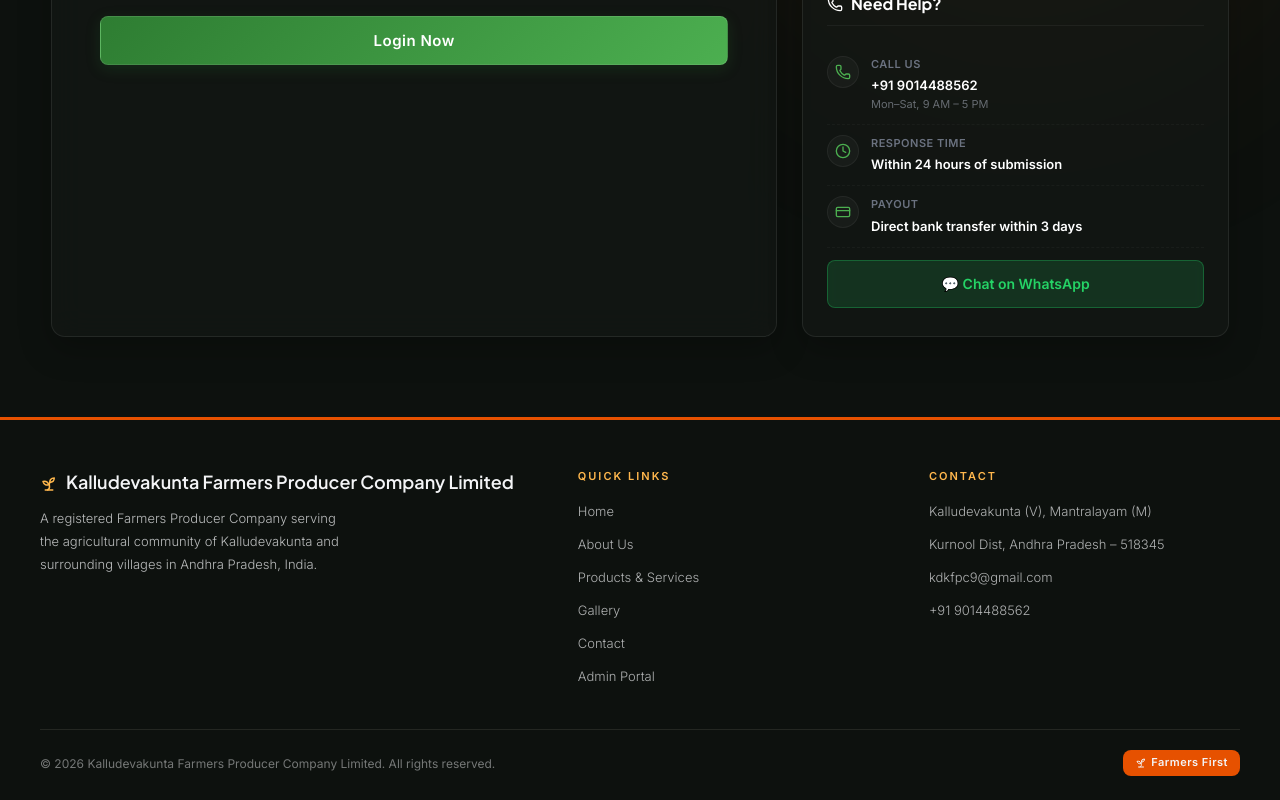
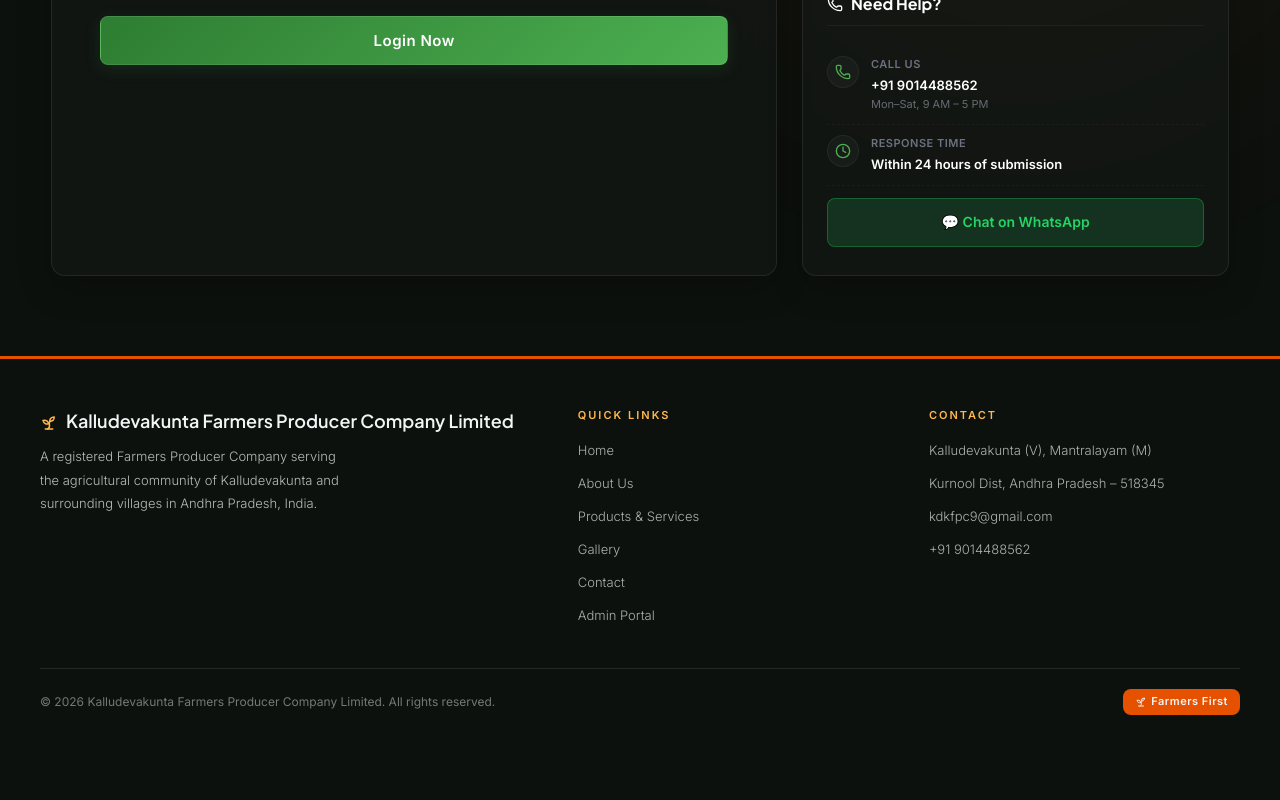
Before and after one commit to gorrelavijayendra3233-cyber/kalludevakunta-fpo-website, a React (Vite) app: page /sell-crop in a window 1280 px wide. Shown: the part 736-1536 px from the top of the page. After the commit the page ends 1475 px from the top, so only its background shows below. Built offline with nearby package versions, Linux system fonts and the light colour scheme.

Commit message:
Remove payment and payout block from SellCrop page

```diff
--- a/src/pages/SellCrop.jsx
+++ b/src/pages/SellCrop.jsx
@@ -6,7 +6,6 @@
   CheckCircle,
   Clock,
   Phone,
-  CreditCard,
   Calendar,
   FileText,
   User,
@@ -506,13 +505,7 @@
                 </div>
               </div>
 
-              <div className="info-row">
-                <div className="info-row-icon"><CreditCard size={16} /></div>
-                <div className="info-row-text">
-                  <div className="info-row-label">Payout</div>
-                  <div className="info-value">Direct bank transfer within 3 days</div>
-                </div>
-              </div>
+
 
               <a
                 href="https://wa.me/919014488562?text=Hello%20Kalludevakunta%20FPC%2C%20I%20want%20to%20sell%20my%20crops."
```
